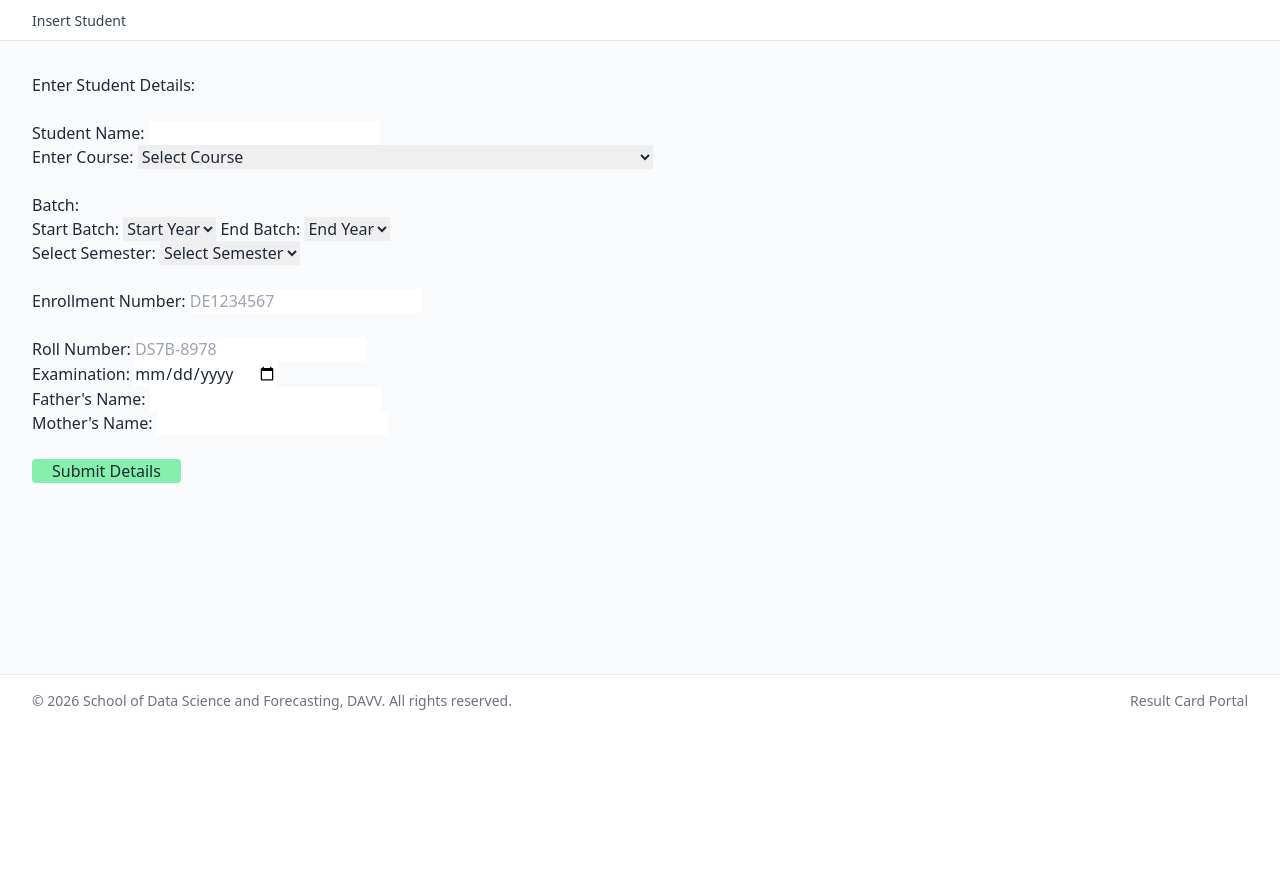
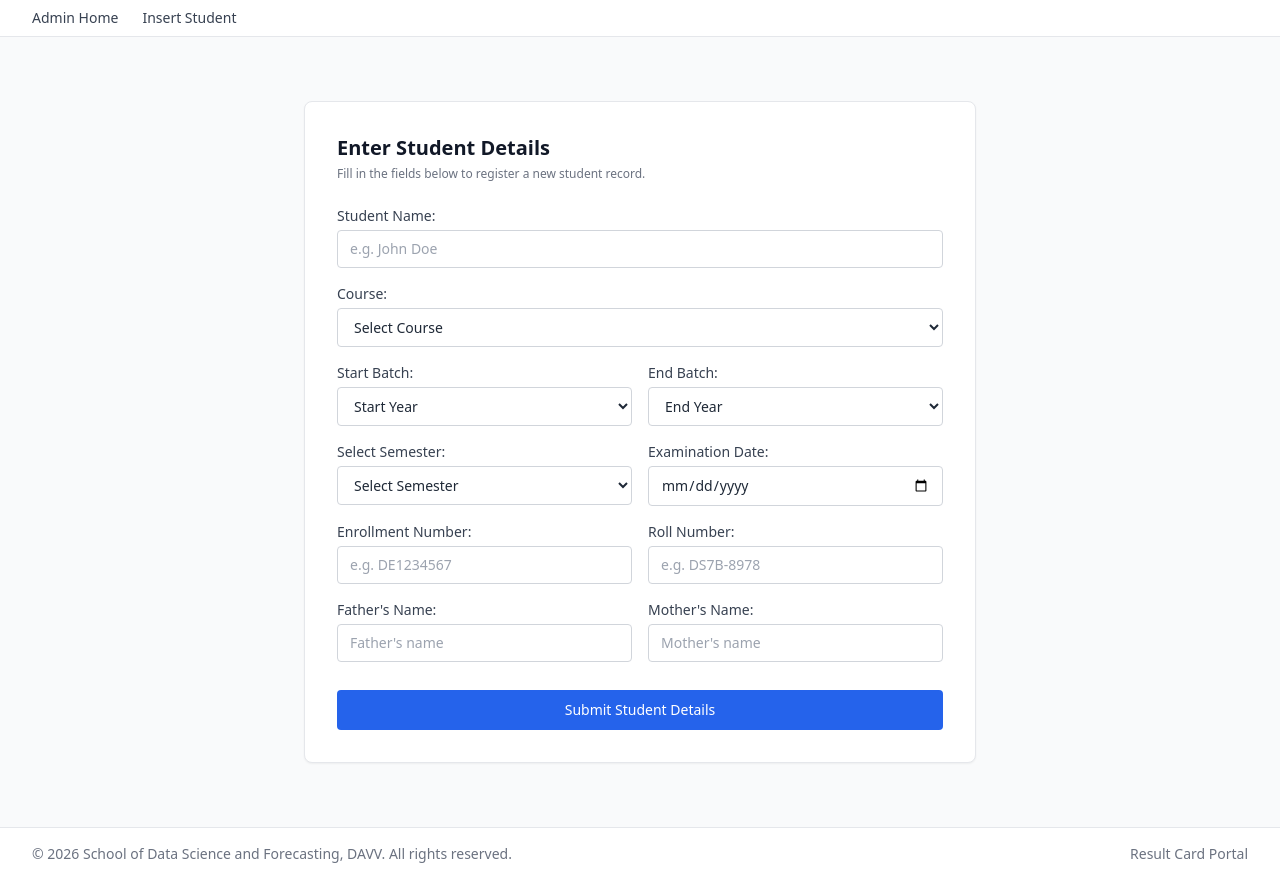
Before and after one commit to holycompile/SDSF_Result_Card_Portal, a Flask app: page /insert_student in a window 1280 px wide. Shown: the part 73-953 px from the top of the page. Before the commit the page ends 783 px from the top, so only its background shows below. Run offline with Flask 3, Linux system fonts and the light colour scheme; some libraries are stand-ins or nearby versions.

Commit message:
templates updates

```diff
--- a/templates/admin.html
+++ b/templates/admin.html
@@ -23,7 +23,8 @@
 
     <!-- Div below header -->
     <div class="bg-white border-b border-gray-200">
-        <div class="max-w-7xl mx-auto px-4 sm:px-6 lg:px-8 py-2">
+        <div class="max-w-7xl mx-auto px-4 sm:px-6 lg:px-8 py-2 flex items-center space-x-6">
+            <a href="{{ url_for('admin') }}" class="text-sm font-medium text-gray-700 hover:text-blue-600 transition">Admin Home</a>
             <a href="{{ url_for('insert_student') }}" class="text-sm font-medium text-gray-700 hover:text-blue-600 transition">Insert Student</a>
         </div>
     </div>
--- a/templates/forms/insert_student.html
+++ b/templates/forms/insert_student.html
@@ -27,100 +27,113 @@
     {% endif %}
     {% endwith %}
 
-    <h1> Enter Student Details: </h1>
-    <br>
-    <form action="{{url_for('insert_student')}}" method="post">
-        <label for="sname">Student Name:</label>
-        <input type="text" id="sname" name="sname"  required>
-        <br>
-        <label for="course">Enter Course:</label>
-        <select id="course" name="course"  required>
+    <div class="max-w-2xl mx-auto my-8 bg-white border border-gray-200 rounded-lg p-6 sm:p-8 shadow-sm">
+        <h1 class="text-xl font-bold text-gray-900 mb-1">Enter Student Details</h1>
+        <p class="text-xs text-gray-500 mb-6">Fill in the fields below to register a new student record.</p>
+
+        <form action="{{url_for('insert_student')}}" method="post" class="space-y-4">
+
+            <!-- Student Name -->
+            <div>
+                <label for="sname" class="block text-sm font-medium text-gray-700 mb-1">Student Name:</label>
+                <input type="text" id="sname" name="sname" placeholder="e.g. John Doe" required
+                    class="w-full px-3 py-2 border border-gray-300 rounded text-sm focus:outline-none focus:ring-1 focus:ring-blue-500 focus:border-blue-500">
+            </div>
+
+            <!-- Course -->
+            <div>
+                <label for="course" class="block text-sm font-medium text-gray-700 mb-1">Course:</label>
+                <select id="course" name="course" required
+                    class="w-full px-3 py-2 border border-gray-300 rounded text-sm focus:outline-none focus:ring-1 focus:ring-blue-500 focus:border-blue-500 bg-white">
                     <option value="">Select Course</option>
-            <option value="aids">M.Tech (Dual Degree) Artificial Intelligence and Data Science- 5 yrs</option>
-            <option value="ds">M.Tech Data Science - 2yrs </option>
-            <option value="bda">M.Tech Big Data Analytics - 2yrs </option>
-            <option value="exe">M.Tech Executive - 2yrs </option>
-            <option value="msc">MSc Data Science And Analytics - 2yrs </option>
+                    <option value="aids">M.Tech (Dual Degree) Artificial Intelligence and Data Science - 5 yrs</option>
+                    <option value="ds">M.Tech Data Science - 2 yrs</option>
+                    <option value="bda">M.Tech Big Data Analytics - 2 yrs</option>
+                    <option value="exe">M.Tech Executive - 2 yrs</option>
+                    <option value="msc">MSc Data Science And Analytics - 2 yrs</option>
                     <option value="mba">MBA (Business Analytics) - 2 yrs</option>
                 </select>
-        <br>
-        <br>
-        Batch:
-        <br>
-        <label for="start-batch">Start Batch:</label>
-        <select  id ="start-batch"name="start-batch" value="start-batch"  required>
+            </div>
+
+            <!-- Batch: Start and End -->
+            <div class="grid grid-cols-1 sm:grid-cols-2 gap-4">
+                <div>
+                    <label for="start-batch" class="block text-sm font-medium text-gray-700 mb-1">Start Batch:</label>
+                    <select id="start-batch" name="start-batch" required
+                        class="w-full px-3 py-2 border border-gray-300 rounded text-sm focus:outline-none focus:ring-1 focus:ring-blue-500 focus:border-blue-500 bg-white">
                         <option value="">Start Year</option>
+                    </select>
+                </div>
+                <div>
+                    <label for="end-batch" class="block text-sm font-medium text-gray-700 mb-1">End Batch:</label>
+                    <select id="end-batch" name="end-batch" required
+                        class="w-full px-3 py-2 border border-gray-300 rounded text-sm focus:outline-none focus:ring-1 focus:ring-blue-500 focus:border-blue-500 bg-white">
+                        <option value="">End Year</option>
                         <script>
-                    for (let year = 2026; year <= 2030; year++) {
+                            for (let year = 2026; year <= 2046; year++) {
                                 document.write(`<option value="${year}">${year}</option>`);
                             }
                         </script>
                     </select>
-        <label for="end-batch">End Batch:</label>
-        <select  id="end-batch" name="end-batch" value="end-batch"  required>
-            <option value="">End Year</option>
+                </div>
+            </div>
 
-            <script>
-                for (let year = 2026; year <= 2035; year++) {
-                    document.write(`<option value="${year}">${year}</option>`);
-                }
-            </script>
-        </select>
-        <br>
-        <!-- Semester Dropdown -->
-        <label for="semester">Select Semester:</label>
-
-        <select id="semester" name="semester" required>
+            <!-- Semester & Examination Date -->
+            <div class="grid grid-cols-1 sm:grid-cols-2 gap-4">
+                <div>
+                    <label for="semester" class="block text-sm font-medium text-gray-700 mb-1">Select Semester:</label>
+                    <select id="semester" name="semester" required
+                        class="w-full px-3 py-2 border border-gray-300 rounded text-sm focus:outline-none focus:ring-1 focus:ring-blue-500 focus:border-blue-500 bg-white">
                         <option value="">Select Semester</option>
                     </select>
+                </div>
+                <div>
+                    <label for="exam" class="block text-sm font-medium text-gray-700 mb-1">Examination Date:</label>
+                    <input type="date" id="exam" name="exam"
+                        class="w-full px-3 py-2 border border-gray-300 rounded text-sm focus:outline-none focus:ring-1 focus:ring-blue-500 focus:border-blue-500 bg-white">
+                </div>
+            </div>
 
-        <br>
-        <br>
-        <label for="enrollment_no">Enrollment Number:</label>
-        <input
-        maxlength="9"
-        type="text"
-        id="enroll_no"
-        name="enroll_no"
-        placeholder="DE1234567"
-        pattern="[A-Z]{2}[0-9]{7}"
-        maxlength="9"
-        minlength="9">
-        <br>
-        <br>
-        <label for="roll_no">Roll Number:</label>
-        <input
-        id="rollno"
-        name="rollno"
-        type="text"
-        placeholder="DS7B-8978"
-        minlength="9"
-        maxlength="9"
-        pattern="[A-Z0-9]{4}-[0-9]{4}">
+            <!-- Enrollment Number & Roll Number -->
+            <div class="grid grid-cols-1 sm:grid-cols-2 gap-4">
+                <div>
+                    <label for="enroll_no" class="block text-sm font-medium text-gray-700 mb-1">Enrollment Number:</label>
+                    <input type="text" id="enroll_no" name="enroll_no" placeholder="e.g. DE1234567"
+                        pattern="[A-Z]{2}[0-9]{7}" minlength="9" maxlength="9" required
+                        class="w-full px-3 py-2 border border-gray-300 rounded text-sm focus:outline-none focus:ring-1 focus:ring-blue-500 focus:border-blue-500">
+                </div>
+                <div>
+                    <label for="rollno" class="block text-sm font-medium text-gray-700 mb-1">Roll Number:</label>
+                    <input type="text" id="rollno" name="rollno" placeholder="e.g. DS7B-8978"
+                        minlength="9" maxlength="9" pattern="[A-Z0-9]{4}-[0-9]{4}" required
+                        class="w-full px-3 py-2 border border-gray-300 rounded text-sm focus:outline-none focus:ring-1 focus:ring-blue-500 focus:border-blue-500">
+                </div>
+            </div>
 
-        <br>
-        <label for="examination">Examination:</label>
-        <input type="date" id="exam" name="exam">
-        <br>
+            <!-- Father's & Mother's Name -->
+            <div class="grid grid-cols-1 sm:grid-cols-2 gap-4">
+                <div>
+                    <label for="father" class="block text-sm font-medium text-gray-700 mb-1">Father's Name:</label>
+                    <input type="text" id="father" name="father" placeholder="Father's name"
+                        class="w-full px-3 py-2 border border-gray-300 rounded text-sm focus:outline-none focus:ring-1 focus:ring-blue-500 focus:border-blue-500">
+                </div>
+                <div>
+                    <label for="mother" class="block text-sm font-medium text-gray-700 mb-1">Mother's Name:</label>
+                    <input type="text" id="mother" name="mother" placeholder="Mother's name"
+                        class="w-full px-3 py-2 border border-gray-300 rounded text-sm focus:outline-none focus:ring-1 focus:ring-blue-500 focus:border-blue-500">
+                </div>
+            </div>
 
-        <label for="father">Father's Name:</label>
-        <input type="text" id="father" name="father">
-        <br>
-
-        <label for="mother">Mother's Name:</label>
-        <input type="text" id="mother" name="mother">
-        <br>
-        <br>
-
-        <input type="submit" value="Submit Details" class="bg-green-300 rounded pl-5 pr-5 ">
-
-
-
-
-
-
+            <!-- Submit Button -->
+            <div class="pt-3">
+                <button type="submit"
+                    class="w-full bg-blue-600 hover:bg-blue-700 text-white font-medium py-2.5 px-4 rounded text-sm transition">
+                    Submit Student Details
+                </button>
+            </div>
 
         </form>
+    </div>
 
 
 
```
Also changed, not shown: templates/info_hit.html (+22 -16 lines). Lines whose indentation alone changed are shown as unchanged.
